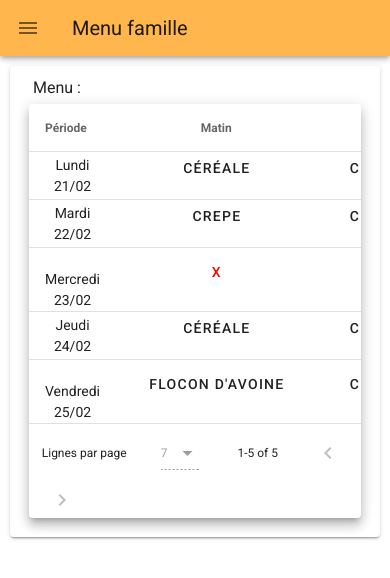
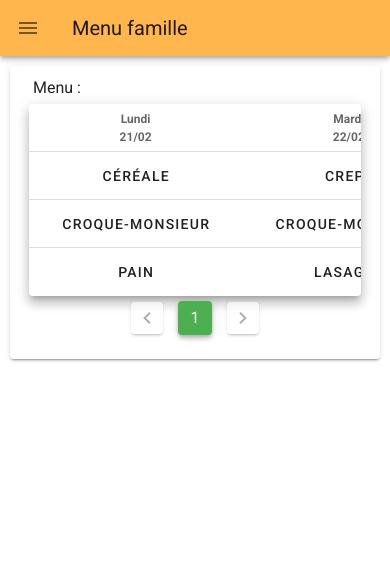
Before and after one commit to dorineT/MDL-MenuFamille, a Vue app in the folder front/menufamille/: page /menuModification in a window 390 px wide. Shown: the top 578 px of the page. Built offline with nearby package versions, Linux system fonts and the light colour scheme.

Commit message:
breakpoint mobile + cal modification update

```diff
--- a/front/menufamille/src/components/CalendarModificationMenu.vue
+++ b/front/menufamille/src/components/CalendarModificationMenu.vue
@@ -6,7 +6,7 @@
 
       <v-data-table
             :headers="headers"
-            :items="itemsMenu"
+            :items="items"
             class="elevation-8"
             disable-sort
             mobile-breakpoint="0"
@@ -16,39 +16,49 @@
               'items-per-page-options': [7,14],
               'items-per-page-text':'Lignes par page',
             }"
+          hide-default-footer
+          @page-count="pageCount = $event"
+          :page.sync="page"
         >
 
-
-          <template v-slot:item="{ item }">
+          <template v-slot:body>
+            <tbody v-if="items.length === 0">
+              <td class="nodata" colspan="0">Auncun menu sélectionné</td>
+            </tbody>
+            <tbody v-else>
             <tr>
-                  <td class="tdplat">
-                    {{ item.jour }} <br> {{item.date}}
-                  </td>
-                  <td class="tdplat">
-                      <v-btn text @click="goToRecette(item,'matin')">
-                        <p v-if="item.Matin!=='/'">{{ item.Matin }} </p>
+              <td class="tdplat" v-for="(item,i) in platsMatin" :key="i+'matin'">
+                  <v-btn v-if="item.Matin!=='/'" text @click="goToRecette(item.Matin)">{{ item.Matin }} </v-btn>
                   <p v-else style="color: red">X</p>
-                      </v-btn>
                   <p v-if="item.MatinNbPers!==null">{{item.MatinNbPers}} personnes</p>
               </td>
-                  <td class="tdplat">
-                    <v-btn text @click="goToRecette(item,'midi')">
-                        <p v-if="item.Midi!=='/'">{{ item.Midi }} </p>
+            </tr>
+            <tr>
+              <td class="tdplat" v-for="(item,i) in platsMidi" :key="i+'midi'">
+                <v-btn v-if="item.Midi!=='/'" text @click="goToRecette(item.Midi)">{{ item.Midi }}</v-btn>
                 <p v-else style="color: red">X</p>
-                    </v-btn>
-                    <p v-if="item.MidiNbPers!==null" >{{item.MidiNbPers}} personnes</p>
-                  </td>
-                  <td class="tdplat">
-                      <v-btn  text @click="goToRecette(item,'soir')">
-                        <p v-if="item.Soir!=='/'">{{ item.Soir }} </p>
-                        <p v-else style="color: red">X</p>
-                      </v-btn>
-                      <p v-if="item.SoirNbPers!==null">{{item.SoirNbPers }} personnes </p>
+                <p v-if="item.MidiNbPers!==null">{{item.MidiNbPers}} personnes</p>
               </td>
             </tr>
+            <tr>
+              <td class="tdplat" v-for="(item,i) in platsSoir" :key="i+'soir'">
+                  <v-btn v-if="item.Soir!=='/'" text @click="goToRecette(item.Soir)">{{ item.Soir }} </v-btn>
+                  <p v-else style="color: red">X</p>
+                  <p v-if="item.SoirNbPers!==null">{{item.SoirNbPers}} personnes</p>
+              </td>
+            </tr>
+            </tbody>
           </template>
+        </v-data-table>
 
-        </v-data-table>
+      <v-pagination
+        v-model="page"
+        :length="pageCount"
+        color="green"
+        @next="nextPageMenu"
+        @previous="previousPageMenu"
+        @input="changePageEvent"
+      ></v-pagination>
     </div>
 
 </template>
@@ -59,16 +69,7 @@ export default {
     props:['periodeMenu'],
     data () {
       return {
-        headers: [
-          {
-            text: 'Période',
-            align: 'start',
-            value: 'name',
-          },
-          { text: 'Matin', align: 'center',value: 'Matin' },
-          { text: 'Midi',align: 'center', value: 'Midi' },
-          { text: 'Soir',align: 'center', value: 'Soir' },
-        ],
+        headers: [],
         menu: {
           menu_id: 1,
           plats: [
@@ -132,23 +133,100 @@ export default {
           dateFin: '25/02/2022',
           verrou: true
         },
-        itemsMenu: []
+        items: [],
+        pageCount: 0,
+        page: 1,
+        nbJourMenu: 0,
+        platsMatin:[],
+        platsMidi: [],
+        platsSoir: []
       }
     },
     mounted(){
         console.log('des choses a faire avec l\'api')
-        this.itemsMenu = this.menu.plats
-        // call api to get the menu
+        this.items = this.menu.plats
+
+        let indiceEnd = this.items.length < 7 ? this.items.length : 7
+        this.populateHeader(this.items,0,indiceEnd)
+        this.fillPlat(this.items,0,indiceEnd)
+        // call api to get the menu ou pas besoin
     },
     created(){
       eventBus.$on('updateMenuJour', this.updateMenuJour)
     },
     methods:{
+      //// Affichage calendrier ///
       goToRecette(item,periode){
           console.log('click recette calendar ' + periode)
           //open dialogue with even bus
           eventBus.$emit('openDialog', item, periode)
         },
+      populateHeader(menu,iStart, iEnd){
+        this.headers = []
+        this.nbJourMenu = 0
+        console.log(iStart + ' -> populate '+ iEnd)
+        // 7 jour max display dans le cal
+        while(this.nbJourMenu < 7 & iStart < menu.length & iStart < iEnd){
+          let jourPlat = menu[iStart]
+          this.headers.push({
+              text: jourPlat.jour + '\n' + jourPlat.date,
+              align: 'center',
+              value: jourPlat.id
+          })
+          iStart++
+          this.nbJourMenu++
+        }
+      },
+      /* remplir les différents tableaux avec les repas par separation, matin - midi -soir*/
+      fillPlat(menu,iStart, iEnd){
+
+        this.platsMatin = []
+        this.platsMidi = []
+        this.platsSoir = []
+
+        while(iStart<iEnd & iStart<menu.length){
+          let jourPlat = menu[iStart]
+
+          this.platsMatin.push({
+            Matin: jourPlat.Matin,
+            MatinNbPers: jourPlat.MatinNbPers
+          })
+
+          this.platsMidi.push({
+            Midi: jourPlat.Midi,
+            MidiNbPers: jourPlat.MidiNbPers
+          })
+
+          this.platsSoir.push({
+            Soir: jourPlat.Soir,
+            SoirNbPers: jourPlat.SoirNbPers
+          })
+
+          iStart++
+        }
+      },
+      //event quand on clique sur page suivante
+      nextPageMenu(){
+        let iStart = (this.page-1) * 7
+        let iEnd = this.page * 7
+        this.populateHeader(this.items, iStart, iEnd)
+        this.fillPlat(this.items,iStart,iEnd)
+      },
+      //event quand on clique sur page precedente
+      previousPageMenu(){   // p1 : 0 -> 7 (6)   , P2 : 7 -> 14 (13)
+        let iStart = (this.page-1) * 7
+        let iEnd = this.page * 7
+        this.populateHeader(this.items, iStart, iEnd)
+        this.fillPlat(this.items,iStart,iEnd)
+      },
+      changePageEvent(newPage){
+        let iStart = (newPage-1) * 7
+        let iEnd = newPage * 7
+        this.populateHeader(this.items, iStart, iEnd)
+        this.fillPlat(this.items,iStart,iEnd)
+      },
+
+      /// UPDATE CALENDRIER ////
 
       updateMenuJour(menuJour, periode){
         console.log(menuJour)
@@ -168,6 +246,7 @@ export default {
           this.menu[menuJour.id].Soir = menuJour.Soir
         }*/
       }
+
     }
 }
 </script>
--- a/front/menufamille/src/components/CalendarResume.vue
+++ b/front/menufamille/src/components/CalendarResume.vue
@@ -8,14 +8,14 @@
       class="combobox-class"
       :items="itemPeriode"
       v-model="comboboxMenuSelected"></v-select>
-<!--mobile-breakpoint="0"-->
+
 
         <v-data-table
             :headers="headers"
             :items="items"
             class="elevation-8"
             disable-sort
-
+            mobile-breakpoint="0"
             :footer-props="{
               'disable-items-per-page':true,
               itemsPerPage:7,
@@ -75,11 +75,6 @@
       return {
         headers: [],
         items:[],
-        platTri:{
-          platsMatin:[],
-          platsMidi: [],
-          platsSoir: []
-        },
         menus: [
           {
             menu_id:0,
@@ -286,7 +281,6 @@
           this.items = menuSelected.plats
 
           let indiceEnd = this.items.length < 7 ? this.items.length : 7
-          console.log('length ' + this.items.length)
           this.populateHeader(this.items,0,indiceEnd)
           this.fillPlat(this.items,0,indiceEnd)
 
@@ -317,6 +311,7 @@
           this.nbJourMenu++
         }
       },
+      /* remplir les différents tableaux avec les repas par separation, matin - midi -soir*/
       fillPlat(menu,iStart, iEnd){
 
         this.platsMatin = []
@@ -343,37 +338,24 @@
 
           iStart++
         }
-
-        /*this.platTri.push({
-          platsMatin: this.platsMatin,
-          platsMidi: this.platsMidi,
-          platsSoir: this.platsSoir
-        })*/
       },
       //event quand on clique sur page suivante
       nextPageMenu(){
-        console.log('next page')
         let iStart = (this.page-1) * 7
         let iEnd = this.page * 7
-        console.log('jour: ' + iStart + ' -> ' + iEnd)
         this.populateHeader(this.items, iStart, iEnd)
         this.fillPlat(this.items,iStart,iEnd)
       },
       //event quand on clique sur page precedente
       previousPageMenu(){   // p1 : 0 -> 7 (6)   , P2 : 7 -> 14 (13)
-        console.log('previous page')
         let iStart = (this.page-1) * 7
         let iEnd = this.page * 7
-        console.log('jour: ' + iStart + ' -> ' + iEnd)
         this.populateHeader(this.items, iStart, iEnd)
         this.fillPlat(this.items,iStart,iEnd)
       },
       changePageEvent(newPage){
-        console.log('click page ' + this.page )
-        console.log(newPage) //
         let iStart = (newPage-1) * 7
         let iEnd = newPage * 7
-        console.log('jour: ' + iStart + ' -> ' + iEnd)
         this.populateHeader(this.items, iStart, iEnd)
         this.fillPlat(this.items,iStart,iEnd)
       }
```
Lines whose indentation alone changed are shown as unchanged.
